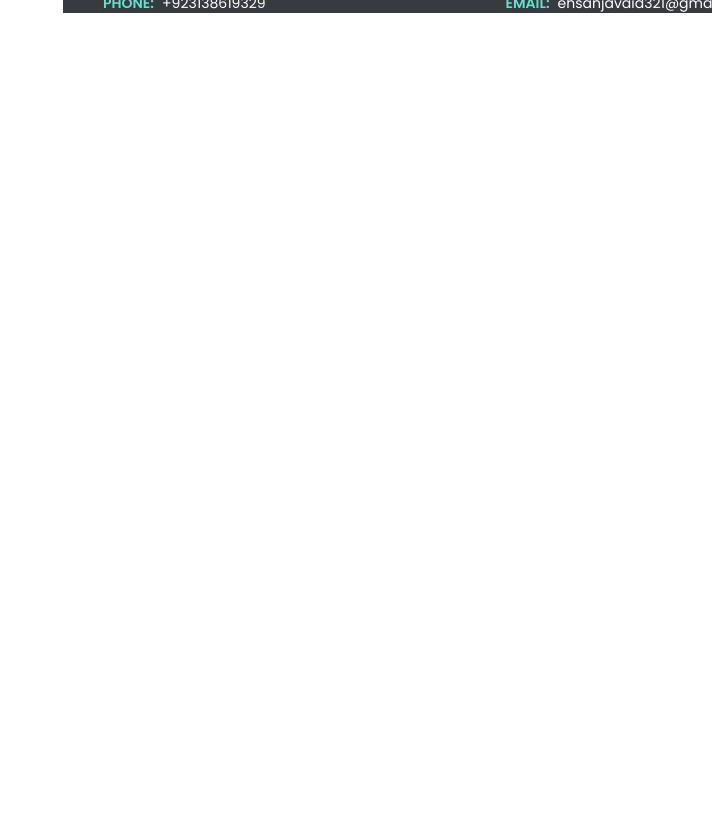
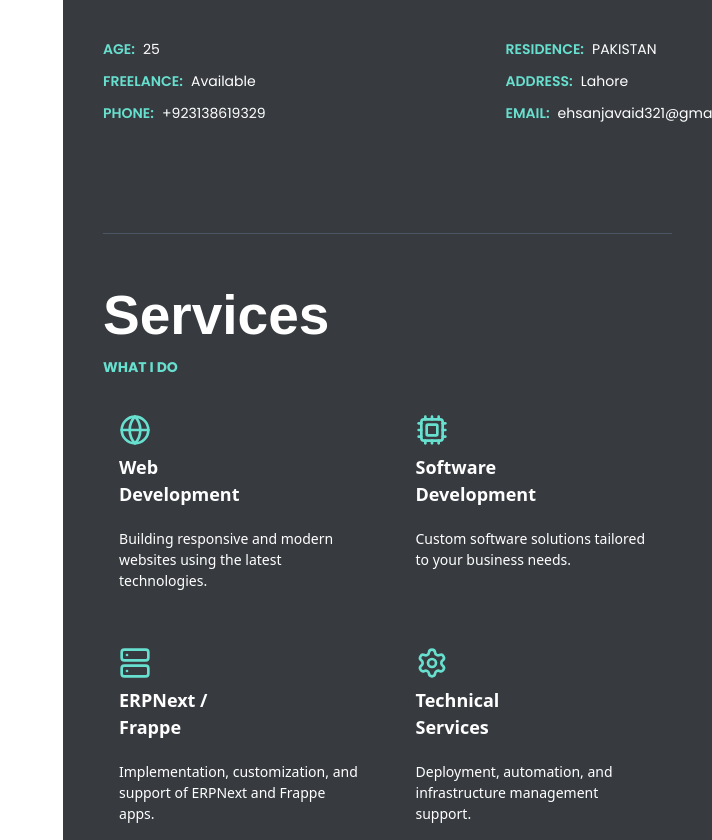
Before and after one commit to ehsanjavaid/React-Portfolio, a React (Vite) app: page / in a window 1280 px wide. Shown: the part 1300-2140 px from the top of the page, without its empty margins (568-1280 px from the left). Before the commit the page ends 1313 px from the top, so only its background shows below. Built offline with nearby package versions, Linux system fonts and the light colour scheme.

Commit message:
service section 90% done

```diff
--- a/src/components/Sidebar.tsx
+++ b/src/components/Sidebar.tsx
@@ -1,5 +1,5 @@
 import React, { useState, useEffect } from "react";
-import { ChevronRight } from 'lucide-react';
+import { ChevronRight, Globe, Cpu, Server, Settings } from 'lucide-react';
 
 const HeroText: React.FC = () => {
     const texts = ['ERPNEXT DEVELOPER', 'FULL STACK DEVELOPER', 'SOFTWARE DEVELOPER'];
@@ -50,10 +50,12 @@ const HeroText: React.FC = () => {
             <button className="font-poppins group mt-8 bold bg-transparent border rounded-full px-[25px] py-[25px] w-[192px] border-[#52575E] text-[12px] text-white font-bold hover:border-[#5DD5C4] transition flex items-center justify-center gap-2">
                 CONTACT ME <ChevronRight className="w-4 h-4 group-hover:text-[#5DD5C4] transition-transform duration-300 group-hover:translate-x-1" />
             </button>
-            <div className="w-full flex justify-center">
+            {/* line */}
+            <div className="w-full flex justify-center pt-[70px] pb-[40px]">
                 <hr className="my-10 w-[100%] border-t border-gray-600" />
             </div>
-            <div className="flex flex-col titles">
+            {/* about me */}
+            <div className="flex flex-col titles ">
                 <div className="title text-[55px] text-white font-bold font-montserrat">About Me </div>
                 <div className="subtitle text-[14px] text-[#68e0cf] font-bold font-poppins">MY STORY </div>
                 <div className="flex flex-row mt-[30px] justify-between  w-full mb-[30px] font-poppins">
@@ -72,6 +74,7 @@ const HeroText: React.FC = () => {
                     I take pride in delivering polished solutions that add real value. I'm always open to new challenges and excited to collaborate with forward-thinking teams.
 
                 </div>
+                {/* About me 2nd part*/}
                 <div className="flex flex-row gap-[15rem] mt-[40px] text-sm font-poppins">
                     <div className="flex flex-col gap-3">
                         <div className="flex flex-row gap-2  text-[14px]">
@@ -105,6 +108,54 @@ const HeroText: React.FC = () => {
                 </div>
 
             </div>
+            {/* line 2 */}
+            <div className="w-full flex justify-center pt-[70px]">
+                <hr className="my-10 w-[100%] border-t border-gray-600" />
+            </div>
+            {/* Services */}
+            <div className="flex flex-col">
+                <div className="title text-[55px] text-white font-bold font-montserrat">Services </div>
+                <div className="subtitle text-[14px] text-[#68e0cf] font-bold font-poppins">WHAT I DO </div>
+                <div className="grid grid-cols-1 md:grid-cols-2 gap-6 pt-[20px]">
+                    {/* Service 1 */}
+                    <div className="flex flex-col items-start p-4 rounded-lg dark:bg-gray-900">
+                        <Globe className="w-8 h-8 mb-2 text-[32px] text-[#68e0cf]" />
+                        <h3 className=" font-bold mb-[20px] text-[18px]">Web <br /> Development</h3>
+                        <p className="text-[14px]  text-white dark:text-gray-400">
+                            Building responsive and modern websites using the latest technologies.
+                        </p>
+                    </div>
+
+                    {/* Service 2 */}
+                    <div className="flex flex-col items-start p-4 rounded-lg dark:bg-gray-900">
+                        <Cpu className="w-8 h-8 text-[#68e0cf] mb-2" />
+                        <h3 className="text-[18px] mb-[20px] font-bold">Software <br /> Development</h3>
+                        <p className="text-[14px] text-white dark:text-gray-400">
+                            Custom software solutions tailored to your business needs.
+                        </p>
+                    </div>
+
+                    {/* Service 3 */}
+                    <div className="flex flex-col items-start p-4 rounded-lg dark:bg-gray-900">
+                        <Server className="w-8 h-8 text-[#68e0cf] mb-2" />
+                        <h3 className="text-[18px] mb-[20px] font-bold">ERPNext / <br /> Frappe</h3>
+                        <p className="text-[14px] text-white dark:text-gray-400">
+                            Implementation, customization, and support of ERPNext and Frappe apps.
+                        </p>
+                    </div>
+
+                    {/* Service 4 */}
+                    <div className="flex flex-col items-start p-4 rounded-lg dark:bg-gray-900">
+                        <Settings className="w-8 h-8 text-[#68e0cf] mb-2" />
+                        <h3 className="text-[18px] mb-[20px] font-bold">Technical <br /> Services</h3>
+                        <p className="text-[14px] text-white dark:text-gray-400">
+                            Deployment, automation, and infrastructure management support.
+                        </p>
+                    </div>
+                </div>
+
+
+            </div>
 
         </div>
     );
```
